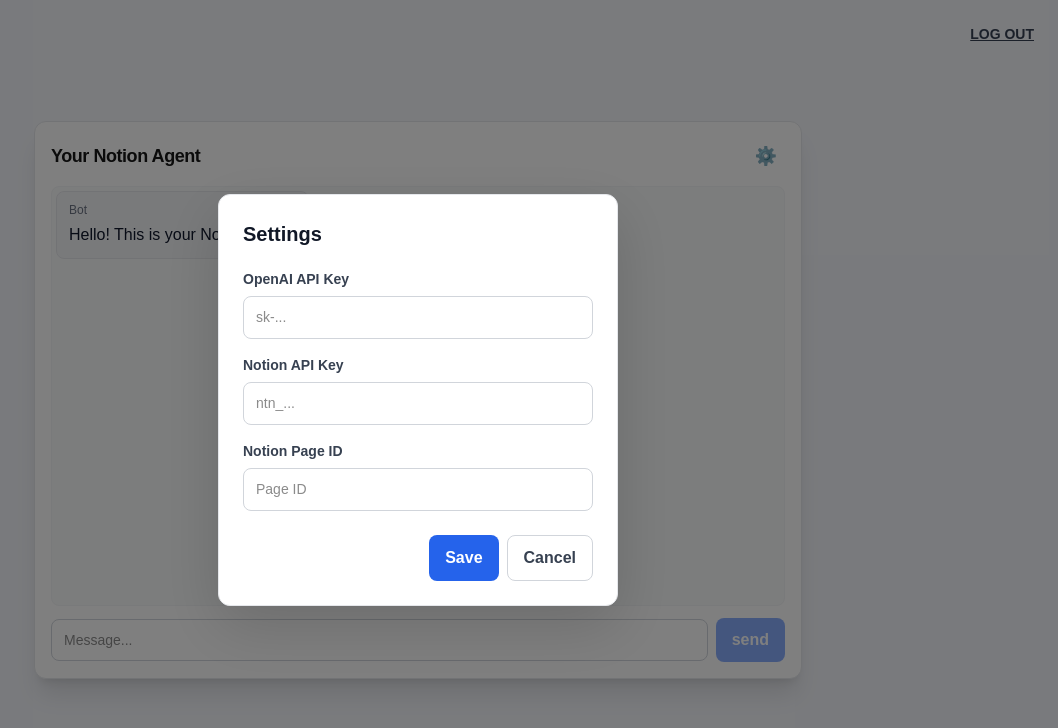
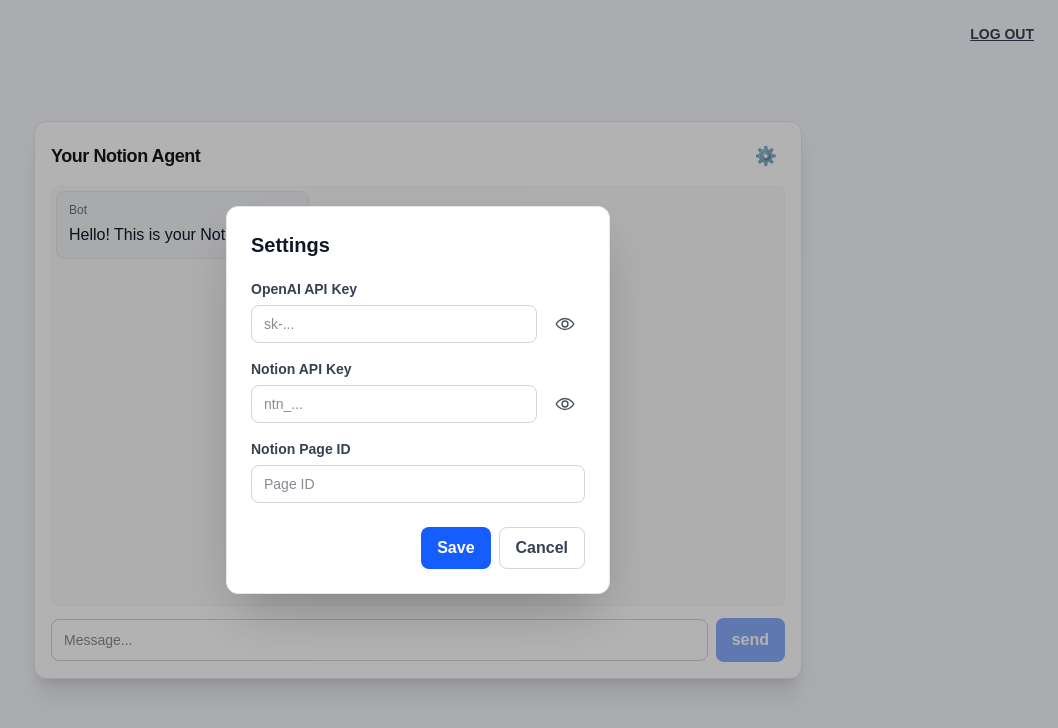
Before and after one commit to jonitox/NotionAgent-FE, a Next.js app: page /chat in a window 1280 px wide. Both pictures are taken after a click on the button "⚙️". Shown: the top 728 px of the page, without its empty margins (222-1280 px from the left). Built offline with nearby package versions, Linux system fonts and the light colour scheme.

Commit message:
minor refactoring

```diff
--- a/app/chat/page.tsx
+++ b/app/chat/page.tsx
@@ -31,18 +31,12 @@
 		notionApiKey: '',
 		notionPageId: '',
 	})
-	const [tempSettings, setTempSettings] = useState<Settings>({
-		openaiApiKey: '',
-		notionApiKey: '',
-		notionPageId: '',
-	})
 
 	useEffect(() => {
-		const saved = localStorage.getItem('notionAgentSettings')
+		const saved = localStorage.getItem('notionAgentSettings') // TODO: call BE API
 		if (saved) {
 			const parsedSettings = JSON.parse(saved)
 			setSettings(parsedSettings)
-			setTempSettings(parsedSettings)
 		}
 	}, [])
 
@@ -73,48 +67,72 @@
 
 	const handleCloseModal = () => {
 		setShowModal(false)
-		setTempSettings(settings)
 	}
 
-	const handleSettingChange = (key: keyof Settings, value: string) => {
-		setTempSettings((prev) => ({
-			...prev,
-			[key]: value,
-		}))
-	}
-
-	const handleSaveSettings = () => {
-		setSettings(tempSettings)
-		localStorage.setItem('notionAgentSettings', JSON.stringify(tempSettings))
+	const handleSaveSettings = (next: Settings) => {
+		setSettings(next)
+		localStorage.setItem('notionAgentSettings', JSON.stringify(next)) // TODO: call BE API
 		setShowModal(false)
 	}
 
 	const handleLogout = () => {
 		localStorage.removeItem('notionAgentSettings')
-		router.push('/login')
+		router.replace('/login')
 	}
 
 	return (
 		<main className="min-h-screen flex items-center justify-center bg-[#f4f6fb] p-6">
+			<LogoutButton onLogout={handleLogout} />
+
+			<section className="w-full max-w-3xl bg-white rounded-xl shadow-xl flex flex-col gap-3 p-4 border border-gray-200">
+				<ChatHeader onOpenSettings={handleOpenModal} />
+				<MessageList messages={messages} />
+				<ChatInput
+					value={input}
+					onChange={(value) => setInput(value)}
+					onSubmit={handleSubmit}
+				/>
+			</section>
+
+			{showModal && (
+				<SettingsModal
+					initialSettings={settings}
+					onClose={handleCloseModal}
+					onSave={handleSaveSettings}
+				/>
+			)}
+		</main>
+	)
+}
+
+function LogoutButton({ onLogout }: { onLogout: () => void }) {
+	return (
 		<button
-				onClick={handleLogout}
+			onClick={onLogout}
 			className="fixed top-6 right-6 text-sm font-semibold text-gray-700 underline hover:text-gray-900 focus:outline-none"
 			title="Logout"
 		>
 			LOG OUT
 		</button>
+	)
+}
 
-			<section className="w-full max-w-3xl bg-white rounded-xl shadow-xl flex flex-col gap-3 p-4 border border-gray-200">
+function ChatHeader({ onOpenSettings }: { onOpenSettings: () => void }) {
+	return (
 		<div className="flex items-center justify-between">
 			<header className="text-lg font-bold tracking-tight">Your Notion Agent</header>
 			<button
-						onClick={handleOpenModal}
+				onClick={onOpenSettings}
 				className="text-lg px-2 py-1 rounded-md hover:bg-gray-100 transition-colors"
 			>
 				⚙️
 			</button>
 		</div>
+	)
+}
 
+function MessageList({ messages }: { messages: Message[] }) {
+	return (
 		<div className="h-[420px] overflow-y-auto p-1 flex flex-col space-y-2.5 bg-gray-50 border border-gray-100 rounded-lg">
 			{messages.map((message) => (
 				<article
@@ -130,31 +148,33 @@
 				</article>
 			))}
 		</div>
+	)
+}
 
-				<form className="flex items-center gap-2" onSubmit={handleSubmit}>
+function ChatInput({
+	value,
+	onChange,
+	onSubmit
+}: {
+	value: string
+	onChange: (value: string) => void
+	onSubmit: (e: FormEvent<HTMLFormElement>) => void
+}) {
+	return (
+		<form className="flex items-center gap-2" onSubmit={onSubmit}>
 			<input
 				className="flex-1 px-3 py-2.5 rounded-lg border border-gray-300 outline-none text-sm focus:ring-2 focus:ring-blue-500"
 				placeholder="Message..."
-						value={input}
-						onChange={(e) => setInput(e.target.value)}
+				value={value}
+				onChange={(e) => onChange(e.target.value)}
 			/>
 			<button
 				className="px-4 py-2.5 rounded-lg bg-blue-600 hover:bg-blue-700 text-white font-semibold transition-colors disabled:opacity-50 disabled:cursor-not-allowed"
 				type="submit"
-						disabled={!input.trim()}
+				disabled={!value.trim()}
 			>
 				send
 			</button>
 		</form>
-			</section>
-
-			<SettingsModal
-				isOpen={showModal}
-				settings={tempSettings}
-				onClose={handleCloseModal}
-				onSave={handleSaveSettings}
-				onChange={handleSettingChange}
-			/>
-		</main>
 	)
 }
--- a/components/SettingsModal.tsx
+++ b/components/SettingsModal.tsx
@@ -1,4 +1,4 @@
-import type { CSSProperties } from 'react'
+import { useEffect, useState } from 'react'
 
 type Settings = {
 	openaiApiKey: string
@@ -7,65 +7,80 @@
 }
 
 interface SettingsModalProps {
-	isOpen: boolean
-	settings: Settings
+	initialSettings: Settings
 	onClose: () => void
-	onSave: () => void
-	onChange: (key: keyof Settings, value: string) => void
+	onSave: (next: Settings) => void
 }
 
 export default function SettingsModal({
-	isOpen,
-	settings,
+	initialSettings,
 	onClose,
 	onSave,
-	onChange,
 }: SettingsModalProps) {
-	if (!isOpen) return null
+	const [draft, setDraft] = useState<Settings>(initialSettings)
+	const [showKeys, setShowKeys] = useState({
+		openaiApiKey: false,
+		notionApiKey: false,
+		notionPageId: false,
+	})
+
+	useEffect(() => {
+		setDraft(initialSettings)
+	}, [initialSettings])
+
+	const toggleKeyVisibility = (key: keyof Settings) => {
+		setShowKeys((prev) => ({
+			...prev,
+			[key]: !prev[key],
+		}))
+	}
 
 	return (
-		<div style={styles.modalOverlay} onClick={onClose}>
-			<div style={styles.modal} onClick={(e) => e.stopPropagation()}>
-				<h2 style={styles.modalTitle}>Settings</h2>
+		<div className="fixed inset-0 bg-black/30 flex items-center justify-center z-[9999]" onClick={onClose}>
+			<div className="bg-white rounded-xl p-6 w-full max-w-sm shadow-2xl border border-gray-200" onClick={(e) => e.stopPropagation()}>
+				<h2 className="text-xl font-bold mb-5 text-gray-900">Settings</h2>
 
-				<div style={styles.settingGroup}>
-					<label style={styles.label}>OpenAI API Key</label>
-					<input
+				<SettingInput
+					label="OpenAI API Key"
 					type="password"
-						value={settings.openaiApiKey}
-						onChange={(e) => onChange('openaiApiKey', e.target.value)}
-						style={styles.settingInput}
+					value={draft.openaiApiKey}
+					onChange={(value) => setDraft((prev) => ({ ...prev, openaiApiKey: value }))}
 					placeholder="sk-..."
+					isVisible={showKeys.openaiApiKey}
+					onToggleVisibility={() => toggleKeyVisibility('openaiApiKey')}
 				/>
-				</div>
 
-				<div style={styles.settingGroup}>
-					<label style={styles.label}>Notion API Key</label>
-					<input
+				<SettingInput
+					label="Notion API Key"
 					type="password"
-						value={settings.notionApiKey}
-						onChange={(e) => onChange('notionApiKey', e.target.value)}
-						style={styles.settingInput}
+					value={draft.notionApiKey}
+					onChange={(value) => setDraft((prev) => ({ ...prev, notionApiKey: value }))}
 					placeholder="ntn_..."
+					isVisible={showKeys.notionApiKey}
+					onToggleVisibility={() => toggleKeyVisibility('notionApiKey')}
 				/>
-				</div>
 
-				<div style={styles.settingGroup}>
-					<label style={styles.label}>Notion Page ID</label>
-					<input
+				<SettingInput
+					label="Notion Page ID"
 					type="text"
-						value={settings.notionPageId}
-						onChange={(e) => onChange('notionPageId', e.target.value)}
-						style={styles.settingInput}
+					value={draft.notionPageId}
+					onChange={(value) => setDraft((prev) => ({ ...prev, notionPageId: value }))}
 					placeholder="Page ID"
+					isVisible={showKeys.notionPageId}
+					onToggleVisibility={() => toggleKeyVisibility('notionPageId')}
 				/>
-				</div>
 
-				<div style={styles.modalButtonGroup}>
-					<button onClick={onSave} style={styles.saveButton}>
+				<div className="flex gap-2 justify-end mt-6">
+					<button
+						onClick={() => {
+							onSave(draft)
+							onClose()
+						}}
+						className="px-4 py-2 rounded-lg bg-blue-600 hover:bg-blue-700 text-white font-semibold transition-colors"
+					>
 						Save
 					</button>
-					<button onClick={onClose} style={styles.cancelButton}>
+					<button onClick={onClose} className="px-4 py-2 rounded-lg border border-gray-300 bg-white text-gray-700 font-semibold hover:bg-gray-50 transition-colors">
 						Cancel
 					</button>
 				</div>
@@ -74,76 +89,82 @@
 	)
 }
 
-const styles: Record<string, CSSProperties> = {
-	modalOverlay: {
-		position: 'fixed',
-		top: 0,
-		left: 0,
-		right: 0,
-		bottom: 0,
-		background: 'rgba(0, 0, 0, 0.5)',
-		display: 'flex',
-		justifyContent: 'center',
-		alignItems: 'center',
-		zIndex: 1000,
-	},
-	modal: {
-		background: '#ffffff',
-		borderRadius: '12px',
-		padding: '24px',
-		width: 'min(400px, 90%)',
-		boxShadow: '0 20px 60px rgba(0, 0, 0, 0.15)',
-		border: '1px solid #e5e7eb',
-	},
-	modalTitle: {
-		fontSize: '20px',
-		fontWeight: 700,
-		marginBottom: '20px',
-		color: '#111827',
-	},
-	settingGroup: {
-		marginBottom: '16px',
-		display: 'flex',
-		flexDirection: 'column',
-		gap: '6px',
-	},
-	label: {
-		fontSize: '14px',
-		fontWeight: 600,
-		color: '#374151',
-	},
-	settingInput: {
-		padding: '10px 12px',
-		borderRadius: '8px',
-		border: '1px solid #d1d5db',
-		fontSize: '14px',
-		outline: 'none',
-		transition: 'border 0.2s ease',
-	},
-	modalButtonGroup: {
-		display: 'flex',
-		gap: '8px',
-		justifyContent: 'flex-end',
-		marginTop: '24px',
-	},
-	saveButton: {
-		padding: '10px 16px',
-		borderRadius: '8px',
-		border: 'none',
-		background: '#2563eb',
-		color: '#ffffff',
-		fontWeight: 600,
-		cursor: 'pointer',
-		transition: 'background 0.2s ease',
-	},
-	cancelButton: {
-		padding: '10px 16px',
-		borderRadius: '8px',
-		border: '1px solid #d1d5db',
-		background: '#ffffff',
-		color: '#374151',
-		fontWeight: 600,
-		cursor: 'pointer',
-		transition: 'background 0.2s ease',
-	},
+interface SettingInputProps {
+	label: string
+	type: string
+	value: string
+	onChange: (value: string) => void
+	placeholder: string
+	isVisible: boolean
+	onToggleVisibility: () => void
 }
+
+function SettingInput({
+	label,
+	type,
+	value,
+	onChange,
+	placeholder,
+	isVisible,
+	onToggleVisibility,
+}: SettingInputProps) {
+	const isPassword = type === 'password'
+
+	return (
+		<div className="mb-4 flex flex-col gap-1.5">
+			<label className="text-sm font-semibold text-gray-700">{label}</label>
+			<div className="flex items-center gap-2">
+				<input
+					type={isPassword && !isVisible ? 'password' : 'text'}
+					value={value}
+					onChange={(e) => onChange(e.target.value)}
+					placeholder={placeholder}
+					className="flex-1 px-3 py-2 rounded-lg border border-gray-300 text-sm text-gray-900 outline-none focus:ring-2 focus:ring-blue-500 transition-all"
+				/>
+				{isPassword && (
+					<button
+						type="button"
+						onClick={onToggleVisibility}
+						className="px-2.5 py-2 text-gray-600 hover:text-gray-900 hover:bg-gray-100 rounded-md transition-colors"
+						title={isVisible ? 'Hide' : 'Show'}
+					>
+						{isVisible ? <EyeSlashIcon /> : <EyeIcon />}
+					</button>
+				)}
+			</div>
+		</div>
+	)
+}
+
+function EyeIcon() {
+	return (
+		<svg
+			xmlns="http://www.w3.org/2000/svg"
+			viewBox="0 0 24 24"
+			fill="none"
+			stroke="currentColor"
+			strokeWidth="1.8"
+			className="h-5 w-5"
+		>
+			<path d="M1.5 12s3.5-6.5 10.5-6.5S22.5 12 22.5 12 19 18.5 12 18.5 1.5 12 1.5 12Z" />
+			<circle cx="12" cy="12" r="3.5" />
+		</svg>
+	)
+}
+
+function EyeSlashIcon() {
+	return (
+		<svg
+			xmlns="http://www.w3.org/2000/svg"
+			viewBox="0 0 24 24"
+			fill="none"
+			stroke="currentColor"
+			strokeWidth="1.8"
+			className="h-5 w-5"
+		>
+			<path d="M3 3l18 18" />
+			<path d="M4.5 5.4C2.7 7 1.5 9 1.5 9c0 .1 3.5 6.5 10.5 6.5 2 0 3.7-.4 5.2-1.1M15.3 15.3a3.5 3.5 0 01-4.6-4.6" />
+			<path d="M9.2 5.6A8.5 8.5 0 0112 5.5C19 5.5 22.5 12 22.5 12c0 .1-.9 1.7-2.7 3.2" />
+		</svg>
+	)
+}
```
Lines whose indentation alone changed are shown as unchanged.
